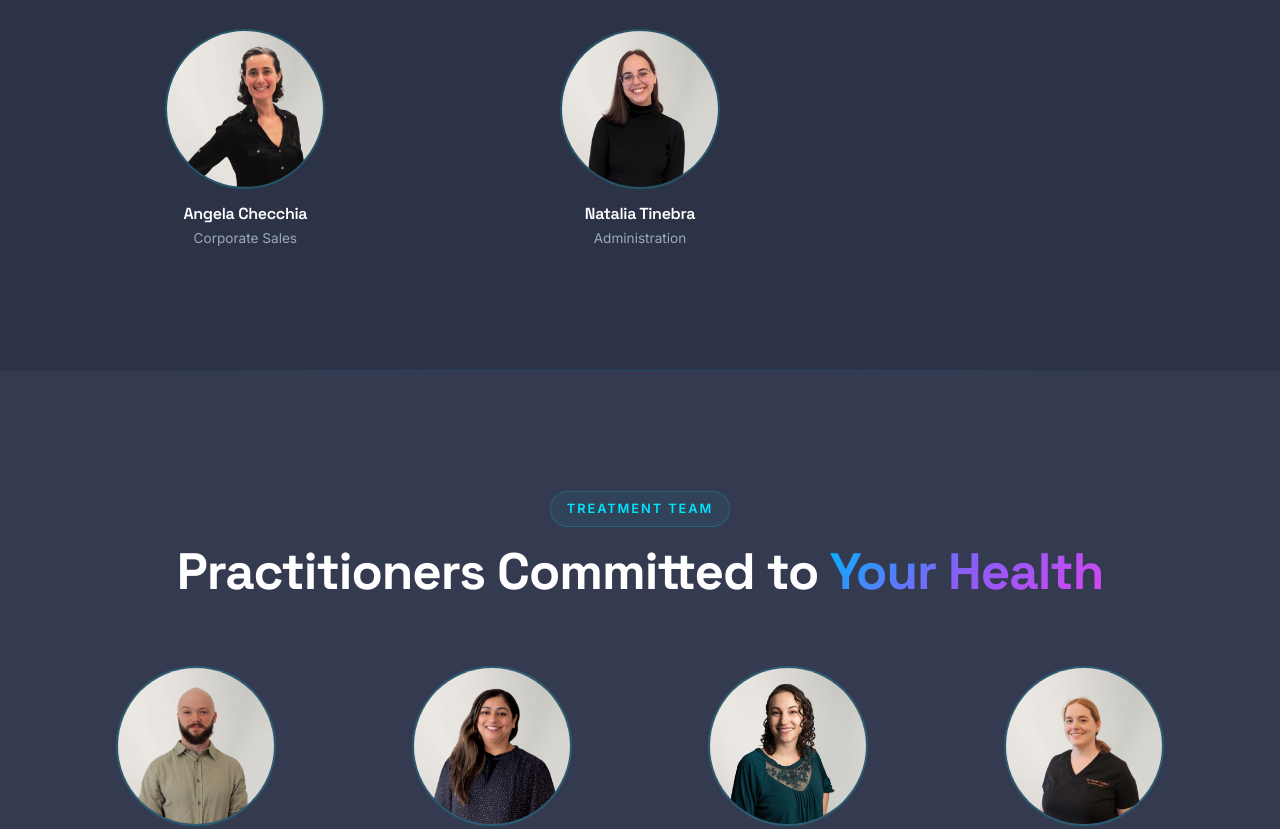
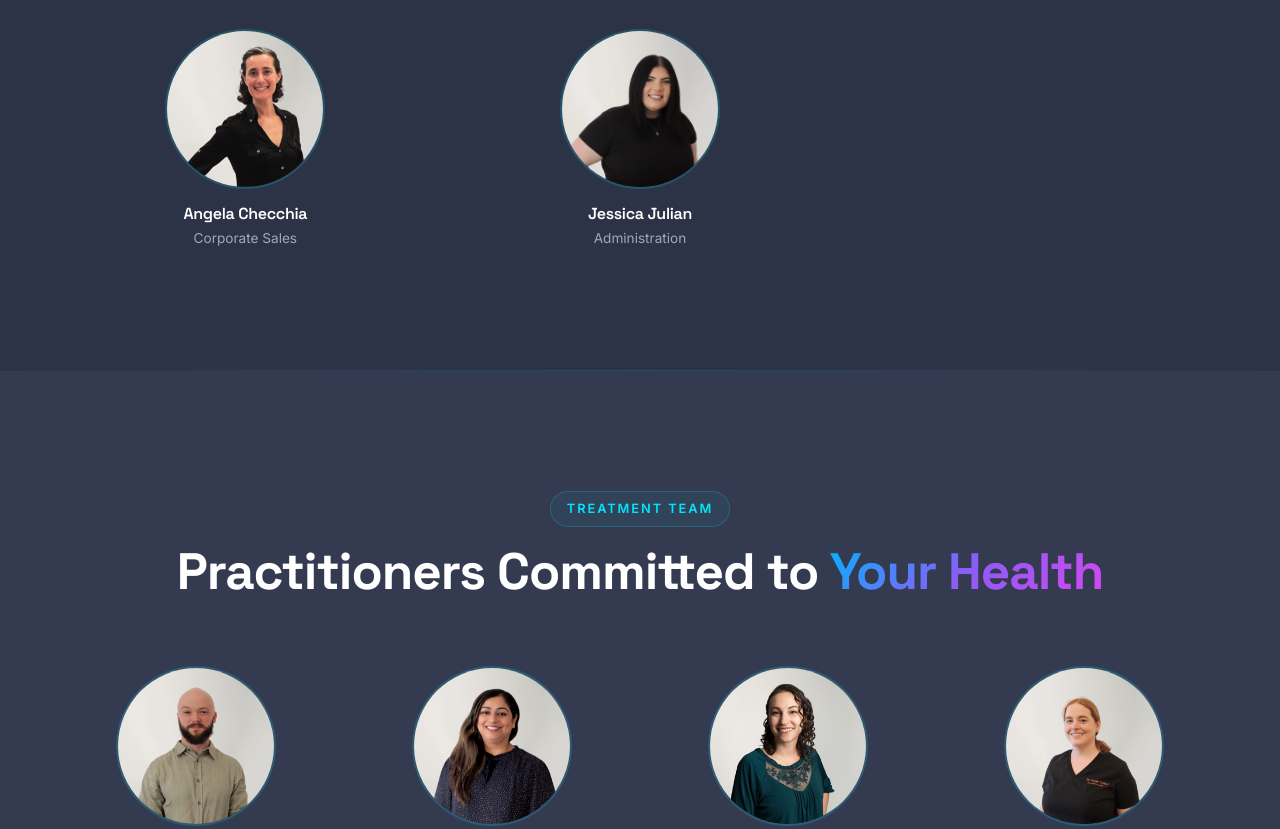
Before and after one commit to DFHprb/durand-clinic, a plain HTML site: page team.html in a window 1280 px wide. Shown: the part 962-1791 px from the top of the page. Drawn offline with Linux system fonts and the light colour scheme.

Commit message:
Replace Natalia Tinebra with Jessica Julian on team page
Co-Authored-By: Claude Sonnet 5 <noreply@anthropic.com>
Claude-Session: https://claude.ai/code/session_01Lv3gjR9TuDjSxtaRydC6ip

```diff
--- a/team.html
+++ b/team.html
@@ -147,8 +147,8 @@
         </div>
 
         <div class="team-member">
-          <img src="images/team-natalia-tinebra.jpg" alt="Natalia Tinebra — Administration" loading="lazy">
-          <h3>Natalia Tinebra</h3>
+          <img src="images/team-jessica-julian.webp" alt="Jessica Julian — Administration" loading="lazy">
+          <h3>Jessica Julian</h3>
           <p>Administration</p>
         </div>
 
```
Also changed, not shown: images/team-jessica-julian.webp (added).
